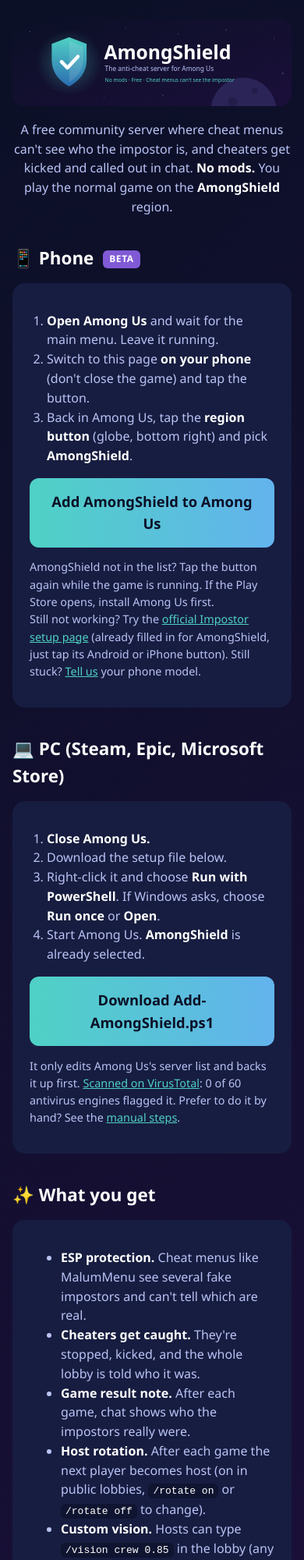
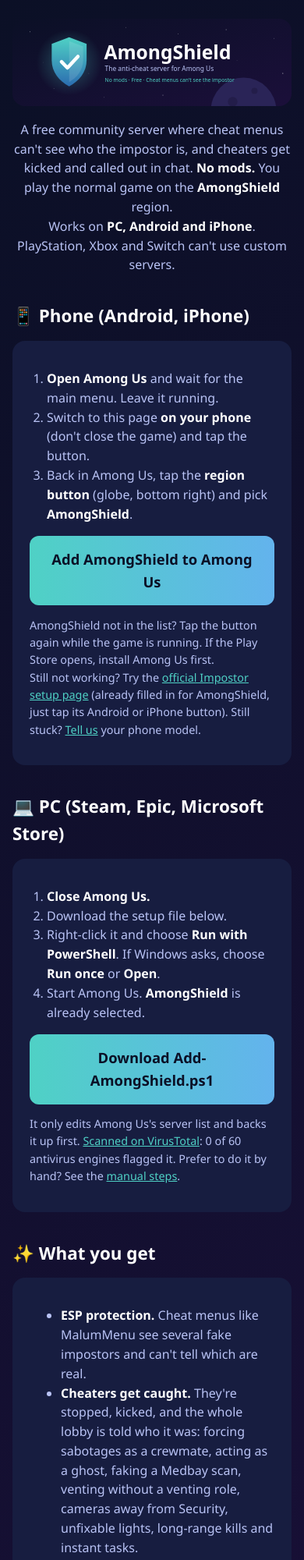
Before and after one commit to AmongShieldServer/AmongShield, a plain HTML site: page index.html in a window 390 px wide. Shown: the top 2000 px of the page at 78% size. Drawn offline with Linux system fonts and the light colour scheme.

Commit message:
iPhone confirmed, new cheat checks, chat limits

```diff
--- a/index.html
+++ b/index.html
@@ -5,7 +5,7 @@
 <meta name="viewport" content="width=device-width, initial-scale=1">
 <meta name="msvalidate.01" content="70B6AE999FE633CDA6F54219DDE15DFC">
 <title>AmongShield: anti-cheat server for Among Us</title>
-<meta name="description" content="Free Among Us anti-cheat server. Protects against MalumMenu, Sicko Menu and other cheat menus: ESP can't see the impostor, cheaters get kicked and called out. No mods needed. PC and phone.">
+<meta name="description" content="Free Among Us anti-cheat server. Protects against MalumMenu, Sicko Menu and other cheat menus: ESP can't see the impostor, cheaters get kicked and called out. No mods needed. PC, Android and iPhone.">
 <meta name="keywords" content="Among Us anticheat, Among Us anti-cheat, MalumMenu, Sicko Menu, Among Us cheats, Among Us ESP, private server, Impostor server">
 <meta property="og:title" content="AmongShield: anti-cheat server for Among Us">
 <meta property="og:description" content="Cheat menus can't see the impostor. Cheaters get kicked and called out. No mods needed.">
@@ -39,10 +39,11 @@
 
   <p style="text-align:center;margin-top:18px">
     A free community server where cheat menus can't see who the impostor is, and cheaters get kicked and called out in chat.
-    <b>No mods.</b> You play the normal game on the <b>AmongShield</b> region.
+    <b>No mods.</b> You play the normal game on the <b>AmongShield</b> region.<br>
+    Works on <b>PC, Android and iPhone</b>. PlayStation, Xbox and Switch can't use custom servers.
   </p>
 
-  <h2>📱 Phone <span class="tag">BETA</span></h2>
+  <h2>📱 Phone (Android, iPhone)</h2>
   <div class="card">
     <ol>
       <li><b>Open Among Us</b> and wait for the main menu. Leave it running.</li>
@@ -77,7 +78,9 @@
   <div class="card">
     <ul>
       <li><b>ESP protection.</b> Cheat menus like MalumMenu see several fake impostors and can't tell which are real.</li>
-      <li><b>Cheaters get caught.</b> They're stopped, kicked, and the whole lobby is told who it was.</li>
+      <li><b>Cheaters get caught.</b> They're stopped, kicked, and the whole lobby is told who it was: forcing sabotages as a crewmate, acting as a ghost, faking a Medbay scan, venting without a venting role, cameras away from Security, unfixable lights, long-range kills and instant tasks.</li>
+      <li><b>More cheats called out.</b> Speed hacks, teleports, moving or killing during a meeting, calling meetings from across the map, far-away reports, Engineer vent cheats, remote repairs, kicking everyone out of vents and chatting while alive are blocked, and the lobby is told who's suspected.</li>
+      <li><b>Clean chat.</b> Messages over 100 characters, or with line breaks or formatting codes, are blocked.</li>
       <li><b>Game result note.</b> After each game, chat shows who the impostors really were.</li>
       <li><b>Host rotation.</b> After each game the next player becomes host (on in public lobbies, <code>/rotate on</code> or <code>/rotate off</code> to change).</li>
       <li><b>Custom vision.</b> Hosts can type <code>/vision crew 0.85</code> in the lobby (any value 0.05 to 5).</li>
```
Also changed, not shown: 1 other file.
